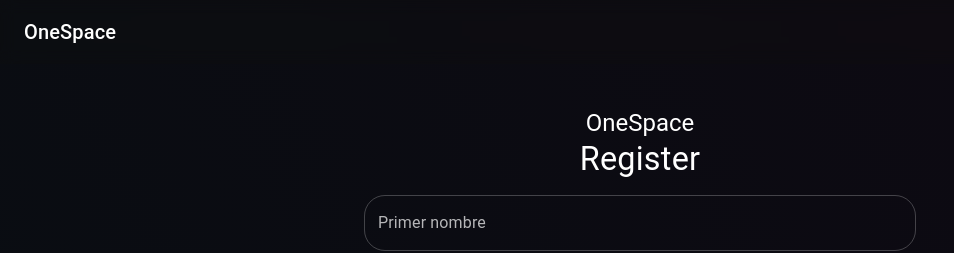
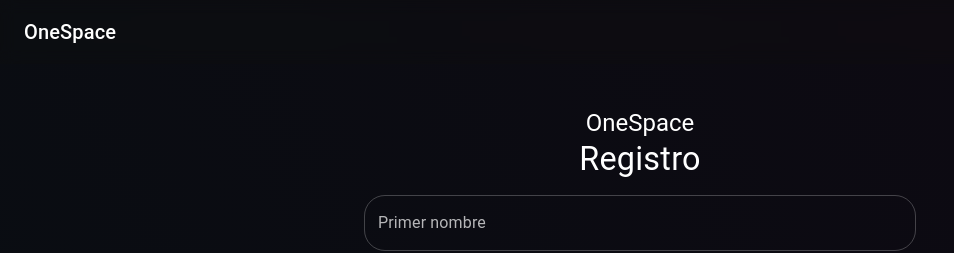
Before and after one commit to cesarblender/OneSpace, a Next.js app: page /auth/pre-register in a window 1280 px wide. Shown: the top 253 px of the page, without its empty margins (0-954 px from the left). Built offline with nearby package versions, Linux system fonts and the light colour scheme.

Commit message:
Update pre-register.tsx

```diff
--- a/pages/auth/pre-register.tsx
+++ b/pages/auth/pre-register.tsx
@@ -7,7 +7,7 @@ export default function PreRegister() {
   return (
     <AuthLayout>
       <Typography variant="h4" component="h2" sx={{ textAlign: "center" }}>
-        Register
+        Registro
       </Typography>
       <RegisterForm />
     </AuthLayout>
```
